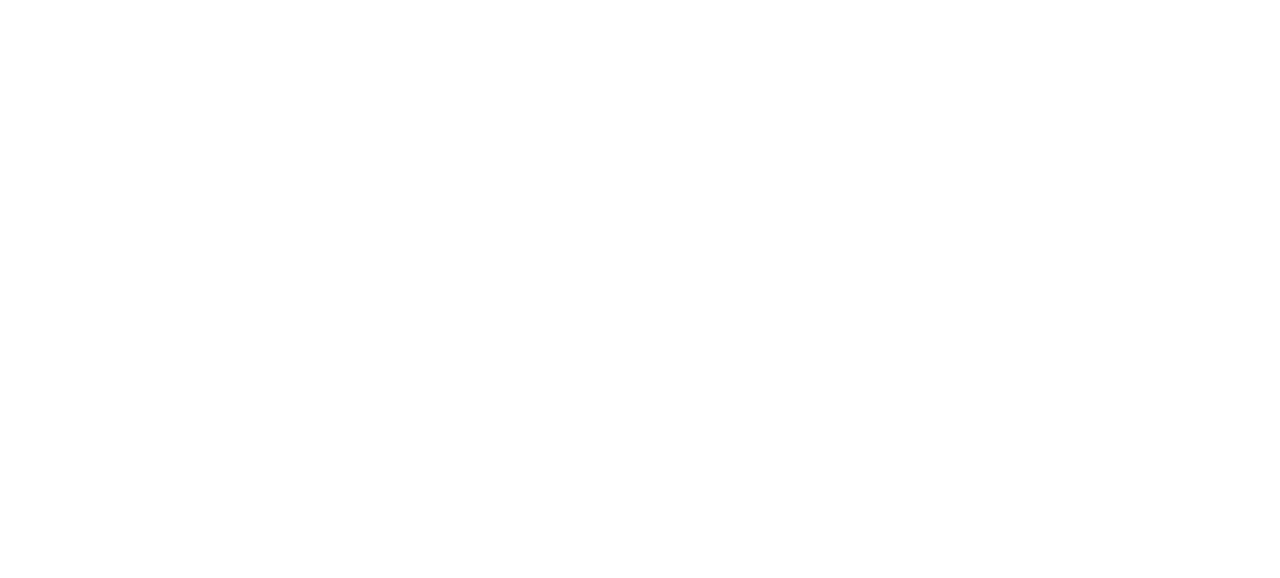
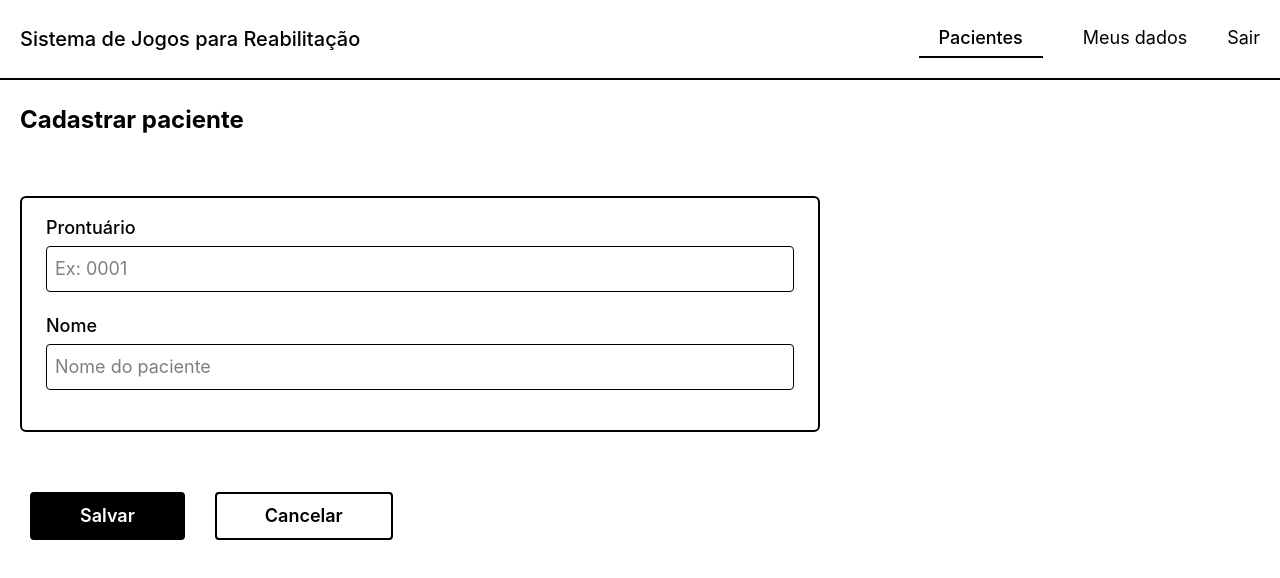
Before and after one commit to LucasDeComi/Jogos-IC, a React (Vite) app in the folder frontend/web/: page /patients/register in a window 1280 px wide. Before the commit this address had no page. Shown: the top 578 px of the page. Built offline with nearby package versions, Linux system fonts and the light colour scheme.

Commit message:
Estruturando página de cadastro de paciente

```diff
--- /dev/null
+++ b/frontend/web/src/components/ui/Button.jsx
@@ -0,0 +1,13 @@
+export default function Button({ type, large = false, onClick, children }) {
+  return (
+    <button
+      className={`font-semibold text-lg py-2 border-2 border-black rounded-sm cursor-pointer
+        ${type === "primary" ? "bg-black text-white" : "bg-white text-black"}
+        ${large ? "px-12" : "px-6"}
+      `}
+      onClick={onClick}
+    >
+      { children }
+    </button>
+  )
+}
--- /dev/null
+++ b/frontend/web/src/components/ui/Input.jsx
@@ -0,0 +1,12 @@
+export default function Input({ type = "text", label = null, placeholder ="" }) {
+  return (
+    <div className="flex flex-col items-start gap-1">
+        { label && <label className="text-lg font-medium">{label}</label> }
+        <input
+            type={type}
+            placeholder={placeholder}
+            className="w-full border border-black p-2 rounded-sm"
+        />
+    </div>
+  )
+}
--- /dev/null
+++ b/frontend/web/src/components/ui/Panel.jsx
@@ -0,0 +1,7 @@
+export default function Panel({ children, className = "" }) {
+  return (
+    <div className={`w-full border-2 border-black rounded-md text-lg ${className}`}>
+      {children}
+    </div>
+  )
+}
--- a/frontend/web/src/components/ui/PrimaryButton.jsx
+++ /dev/null
@@ -1,10 +0,0 @@
-export default function PrimaryButton({ onClick, children }) {
-  return (
-    <button
-        className="bg-black text-white font-semibold px-6 py-2 rounded-md cursor-pointer"
-        onClick={onClick}
-    >
-        { children }
-    </button>
-  )
-}
--- /dev/null
+++ b/frontend/web/src/components/ui/Title.jsx
@@ -0,0 +1,5 @@
+export default function Title({ children }) {
+  return (
+    <h1 className="font-bold text-2xl">{ children }</h1>
+  )
+}
--- a/frontend/web/src/pages/PatientList.jsx
+++ b/frontend/web/src/pages/PatientList.jsx
@@ -1,13 +1,23 @@
-import PrimaryButton from "../components/ui/PrimaryButton"
+import { useNavigate } from "react-router-dom"
+import Title from "../components/ui/Title"
+import Button from "../components/ui/Button"
+import Panel from "../components/ui/Panel"
 import TableHeaderCell from "../components/ui/TableHeaderCell"
 import TableBodyCell from "../components/ui/TableBodyCell"
 
 export default function PatientList() {
+  const navigate = useNavigate();
+
   return (
     <section className="flex flex-col items-start gap-7.5">
-      <h1 className="font-bold text-2xl">Pacientes</h1>
-      <PrimaryButton>+ Cadastrar novo paciente</PrimaryButton>
-      <div className="w-full border-2 border-black rounded-md text-lg">
+      <Title>Pacientes</Title>
+      <Button
+        type="primary"
+        onClick={() => navigate("/patients/register")}
+      >
+        + Cadastrar novo paciente
+      </Button>
+      <Panel>
         <table className="w-full">
           <thead>
             <tr>
@@ -39,7 +49,7 @@
             </tr>
           </tbody>
         </table>
-      </div>
+      </Panel>
     </section>
   )
 }
--- /dev/null
+++ b/frontend/web/src/pages/RegisterPatient.jsx
@@ -0,0 +1,28 @@
+import { useNavigate } from "react-router-dom"
+import Title from "../components/ui/Title"
+import Panel from "../components/ui/Panel"
+import Input from "../components/ui/Input"
+import Button from "../components/ui/Button"
+
+export default function RegisterPatient() {
+  const navigate = useNavigate()
+
+  return (
+    <section className="flex flex-col items-start gap-15 pt-2">
+      <Title>Cadastrar paciente</Title>
+      <Panel className="max-w-200 flex flex-col gap-5 px-6 pt-4 pb-10">
+        <Input label="Prontuário" placeholder="Ex: 0001" />
+        <Input label="Nome" placeholder="Nome do paciente" />
+      </Panel>
+      <div className="flex gap-7.5 px-2.5">
+        <Button type="primary" large>Salvar</Button>
+        <Button
+          large
+          onClick={() => navigate("/patients")}
+        >
+          Cancelar
+        </Button>
+      </div>
+    </section>
+  )
+}
--- a/frontend/web/src/routes/AppRoutes.jsx
+++ b/frontend/web/src/routes/AppRoutes.jsx
@@ -1,12 +1,14 @@
 import { Routes, Route } from "react-router-dom";
 import AppLayout from "../layouts/AppLayout";
-import PatientList from "../pages/PatientList"
+import PatientList from "../pages/PatientList";
+import RegisterPatient from "../pages/RegisterPatient";
 
 export default function AppRoutes() {
   return (
     <Routes>
       <Route path="/" element={<AppLayout />}>
         <Route path="/patients" element={<PatientList />}/>
+        <Route path="/patients/register" element={<RegisterPatient />}/>
       </Route>
     </Routes>
   )
```
